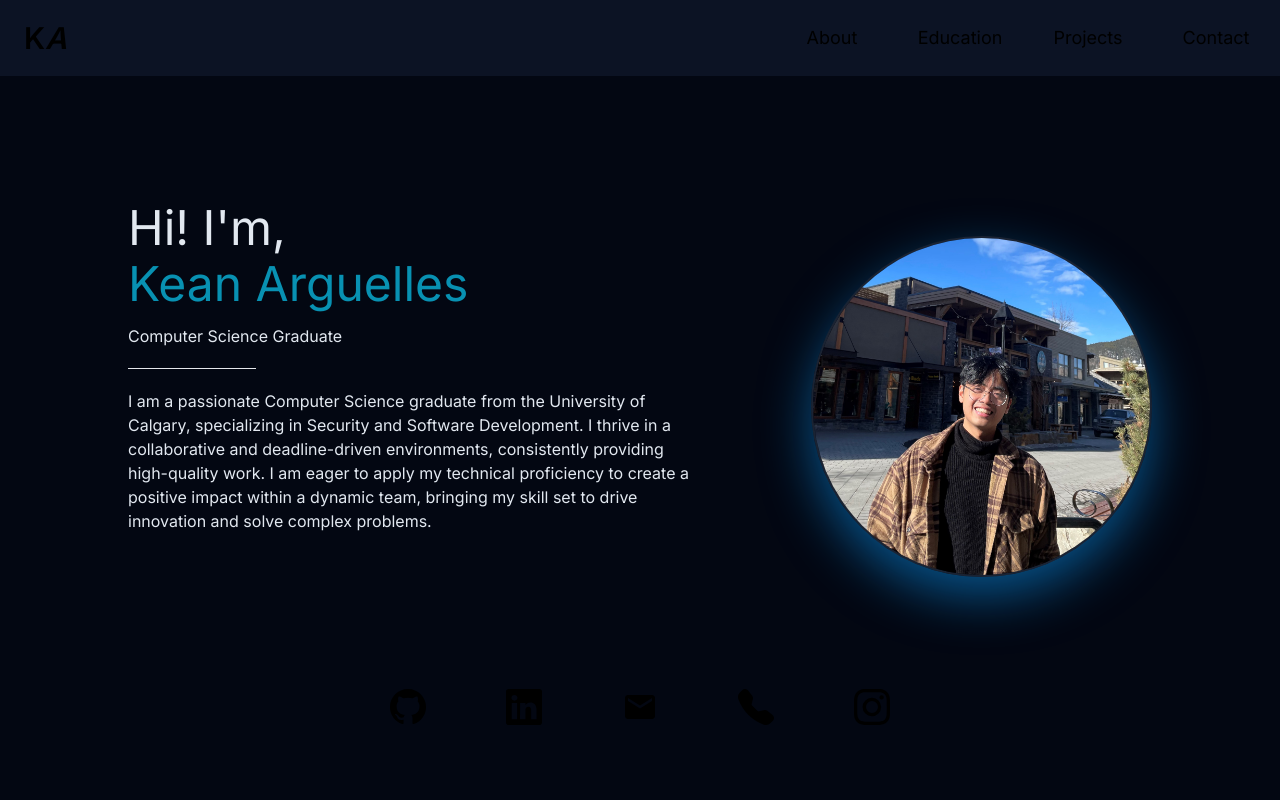
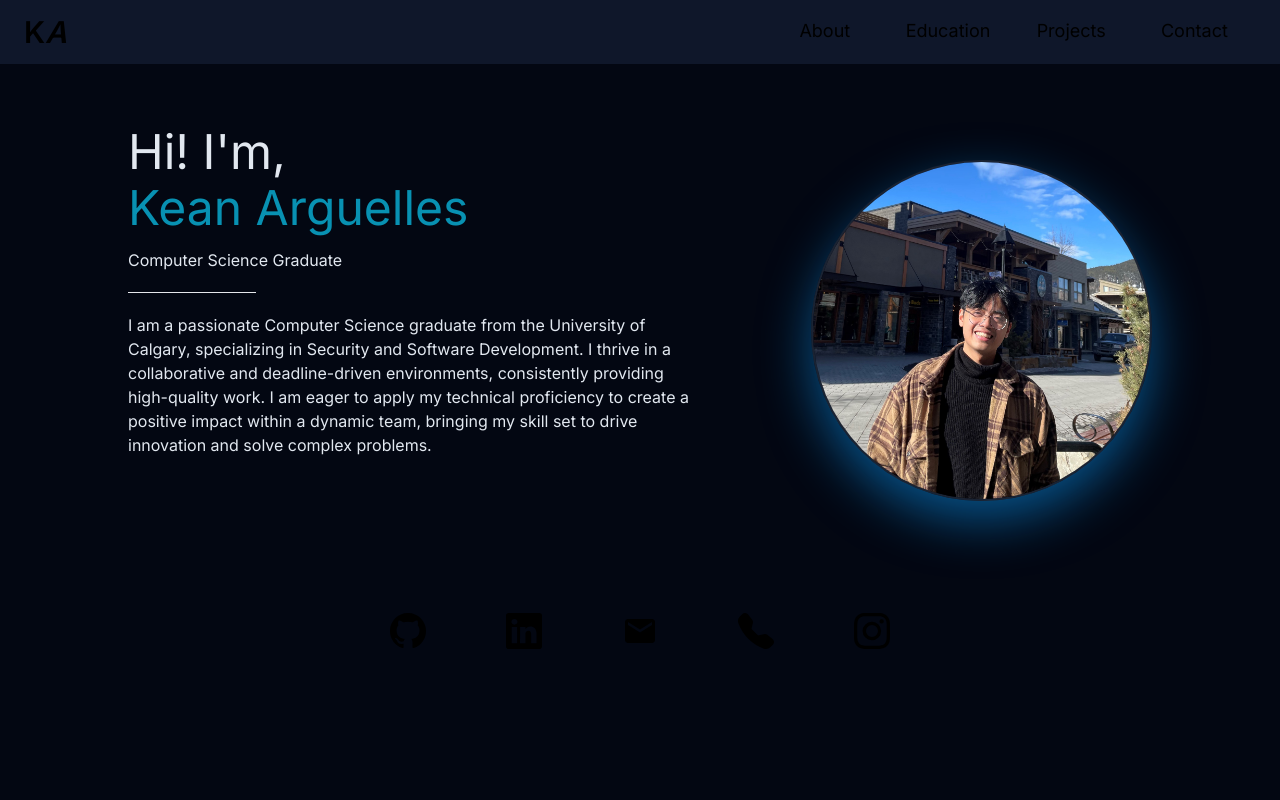
Before and after one commit to friedchickean/my-portfolio, a Next.js app: page / in a window 1280 px wide. Shown: the top 800 px of the page. Built offline with nearby package versions, Linux system fonts and the light colour scheme.

Commit message:
Improved nav bar and fixed click bug

```diff
--- a/src/app/components/Navbar.tsx
+++ b/src/app/components/Navbar.tsx
@@ -1,40 +1,83 @@
-import React from "react";
+import React, { useState, useEffect } from "react";
 import { Link } from 'react-scroll';
 
-
-
-export interface INavbarProps {
-
-}
+interface INavbarProps {}
 
 const Navbar: React.FunctionComponent<INavbarProps> = () => {
+  const [isScrolled, setIsScrolled] = useState(false);
+
+  useEffect(() => {
+    const handleScroll = () => {
+      const scrollPosition = window.scrollY;
+      if (scrollPosition > 0) {
+        setIsScrolled(true);
+      } else {
+        setIsScrolled(false);
+      }
+    };
+
+    window.addEventListener("scroll", handleScroll);
+    return () => {
+      window.removeEventListener("scroll", handleScroll);
+    };
+  }, []);
 
   return (
+    <nav className={`fixed top-0 left-0 right-0 z-50 flex justify-around md:justify-between bg-slate-900 transition-all duration-500 px-6 ${isScrolled ? 'h-12' : 'h-12 md:h-16'}`}>
+        {/* {!isScrolled && (
+            <div className={`hidden sm:block md:w-3/5 text-xl md:text-3xl font-semibold`}>
+                <a href="/">K<span className='italic'>A</span></a>
+            </div>
+        )} */}
 
-    <nav className="flex justify-around md:justify-between bg-slate-900/75">
-        <a href="/" className="hidden sm:block md:w-3/5 text-xl md:text-3xl font-semibold px-6 py-5">K<span className='italic'>A</span></a>
+        <div className={`hidden md:flex items-center md:w-3/5 text-xl md:text-3xl font-semibold h-full transition-width duration-500 ${isScrolled ? 'md:w-0' : 'md:w-3/5'}`}>
+            <a href="/" className={`transition-opacity duration-200 ${isScrolled ? 'opacity-0' : 'opacity-100'}`}>K<span className='italic'>A</span></a>
+        </div>
 
-        <div className="md:w-2/5 flex gap-4 md:gap-0 px-6 py-5 md:p-0 lg:text-lg">
-            <button className="w-full hover:border-t-2">
-                <Link activeClass="active" to="top" spy={true} smooth={true} offset={0} duration={500}>
+        <div className={`md:w-2/5 flex gap-4 md:gap-0 m-auto transition-width duration-500 h-full ${isScrolled ? 'md:w-3/5' : 'md:w-2/5 lg:text-lg'}`}>
+            <Link
+                to="top"
+                spy={true}
+                smooth={true}
+                offset={-50}
+                duration={500}
+                className="w-full flex justify-center items-center cursor-pointer border-b-2 border-transparent hover:border-white"
+            >
                 About
             </Link>
-            </button>
-            <button className="w-full hover:border-t-2">
-                <Link activeClass="active" to="education" spy={true} smooth={true} offset={0} duration={500}>
+
+            <Link
+                to="education"
+                spy={true}
+                smooth={true}
+                offset={-50}
+                duration={500}
+                className="w-full flex justify-center items-center cursor-pointer border-b-2 border-transparent hover:border-white"
+            >
                 Education
             </Link>
-            </button>
-            <button className="w-full hover:border-t-2">
-                <Link activeClass="active" to="projects" spy={true} smooth={true} offset={0} duration={500}>
+
+            <Link
+                to="projects"
+                spy={true}
+                smooth={true}
+                offset={-50}
+                duration={500}
+                className="w-full flex justify-center items-center cursor-pointer border-b-2 border-transparent hover:border-white"
+            >
                 Projects
             </Link>
-            </button>
-            <button className="w-full hover:border-t-2">
-                <Link activeClass="active" to="contact" spy={true} smooth={true} offset={0} duration={500}>
+
+            <Link
+                to="contact"
+                spy={true}
+                smooth={true}
+                offset={-50}
+                duration={500}
+                className="w-full flex justify-center items-center cursor-pointer border-b-2 border-transparent hover:border-white"
+            >
                 Contact
             </Link>
-            </button>
         </div>
     </nav>
   );
--- a/src/app/page.tsx
+++ b/src/app/page.tsx
@@ -41,7 +41,7 @@ export default function Home() {
         <Navbar />
 
         {/* Content Container */}
-        <div className="p-16 lg:p-32">
+        <div id="top" className="p-16 lg:p-32">
           {/* Big About Me */}
           <div className="flex flex-col lg:flex-row justify-between">
             <div className='lg:w-2/3 text-slate-200'>
```
Lines whose indentation alone changed are shown as unchanged.
